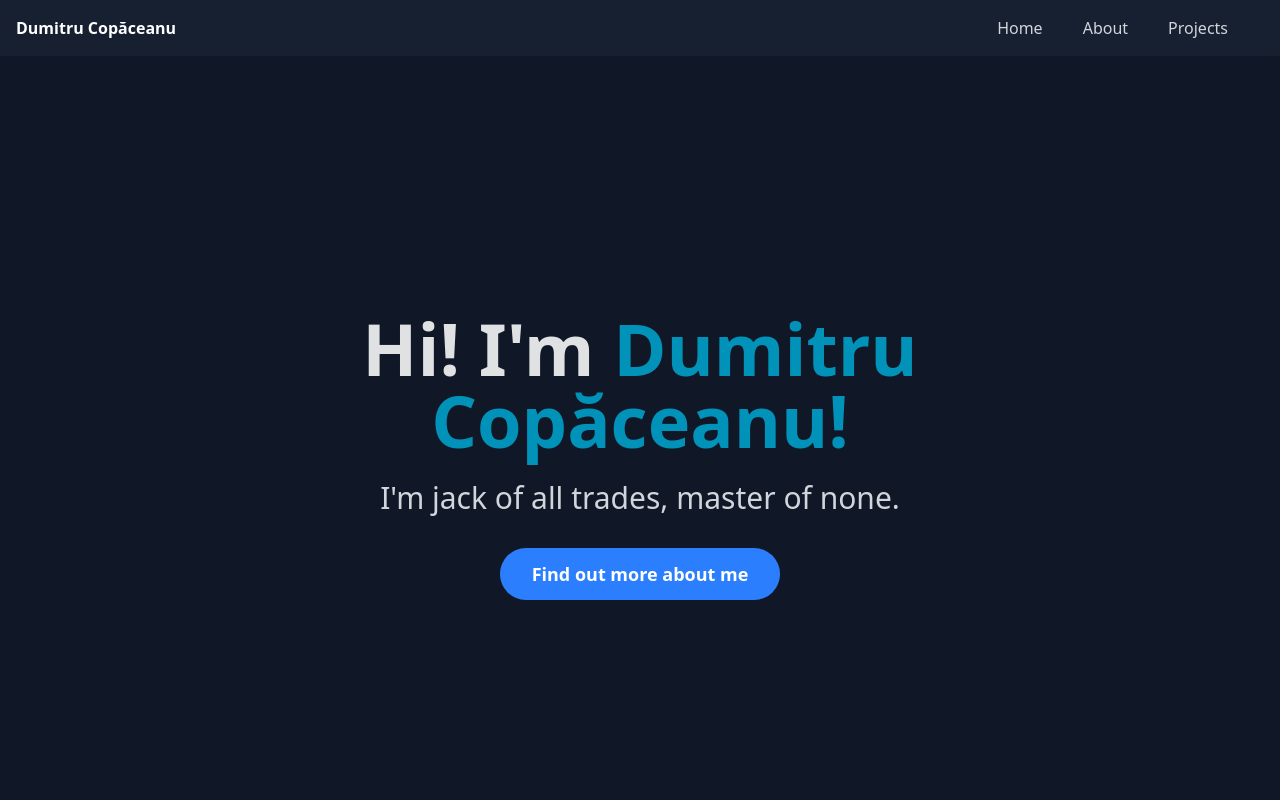
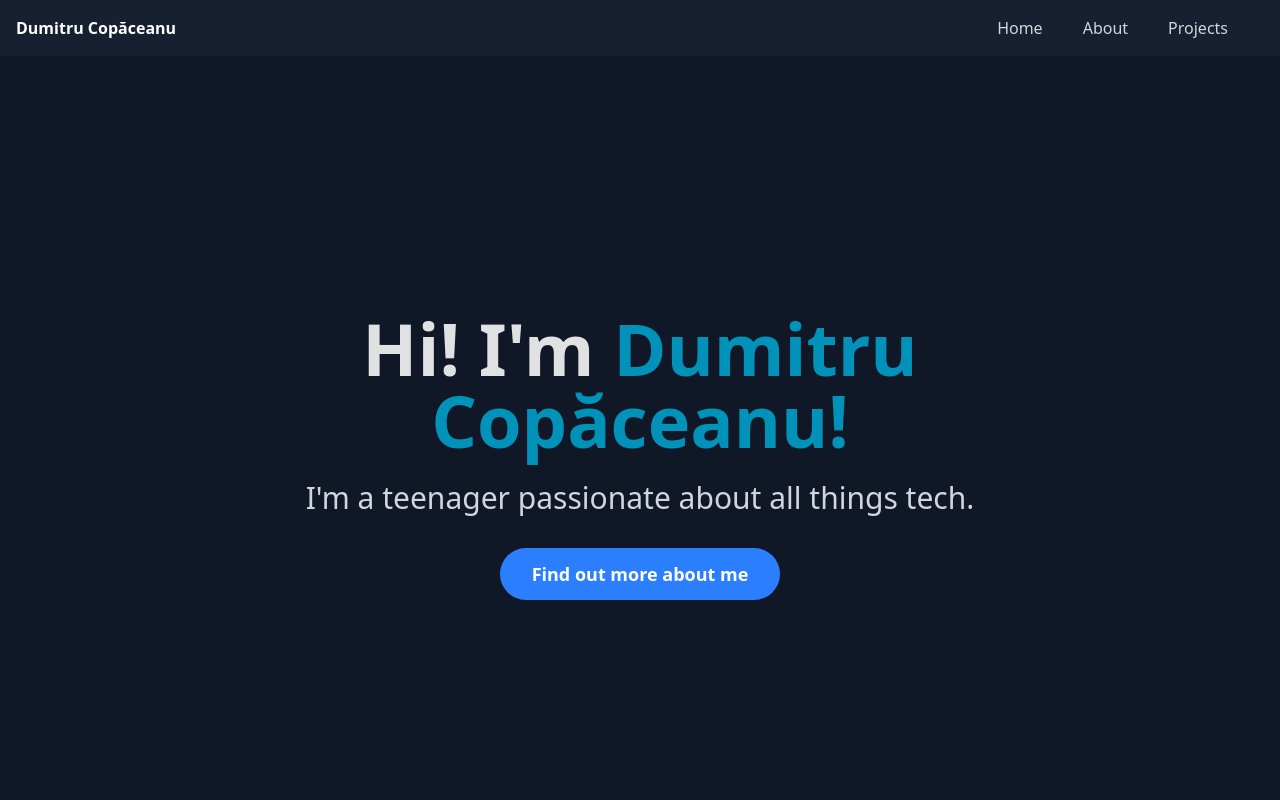
Before and after one commit to N0TM3-1/N0TM3-1.github.io, a React (Vite) app: page / in a window 1280 px wide. Shown: the top 800 px of the page. Built offline with nearby package versions, Linux system fonts and the light colour scheme; no server answers; the database is empty.

Commit message:
Updated hero section subtitle

```diff
--- a/src/pages/Home.tsx
+++ b/src/pages/Home.tsx
@@ -13,7 +13,7 @@ function Home() {
           Hi! I'm <span className="text-cyan-600">Dumitru Copăceanu!</span>
         </h1>
         <p className="text-xl md:text-2xl lg:text-3xl mb-8 text-gray-300">
-          I'm jack of all trades, master of none.
+          I'm a teenager passionate about all things tech.
         </p>
         <button
           onClick={scrollToAbout}
```
